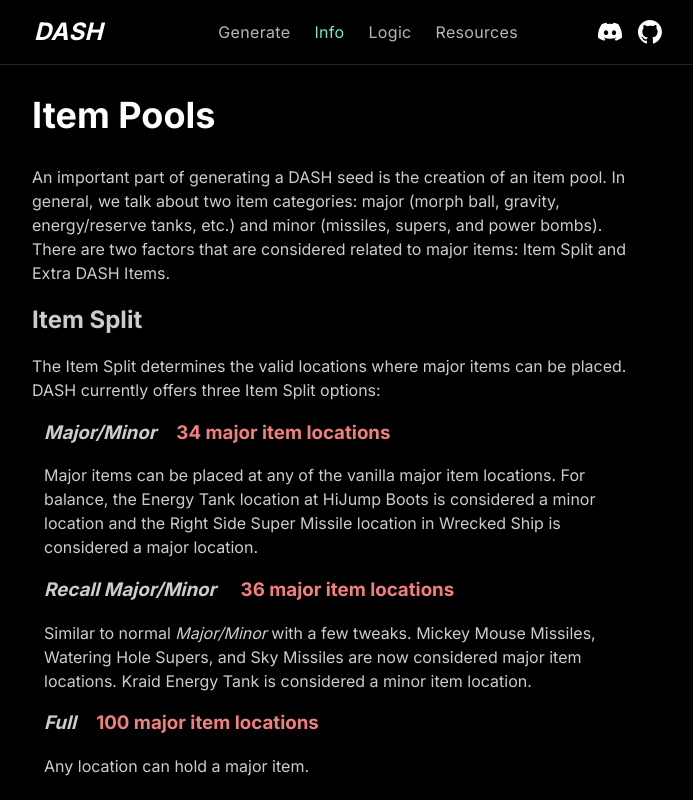
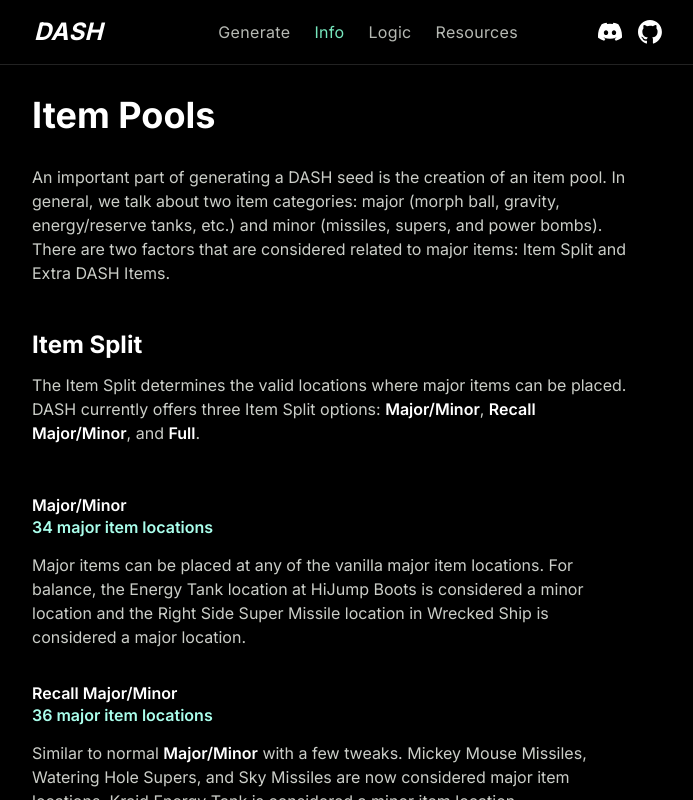
Before and after one commit to dashrando/dash-randomizer, a Next.js app in the folder apps/web/: page /info/item-pools in a window 1280 px wide. Shown: the whole page, without its empty margins (298-991 px from the left). Built offline with nearby package versions, Linux system fonts and the light colour scheme.

Commit message:
restyle some of the item-pool article for consistency

```diff
--- a/apps/web/app/info/info.module.css
+++ b/apps/web/app/info/info.module.css
@@ -65,6 +65,14 @@
 
 .article .title a:hover {
   text-decoration-color: #fff;
+}
+
+.article h3 {
+  font-size: 16px;
+  line-height: 24px;
+  color: #fff;
+  margin: 0;
+  font-weight: 600;
 }
 
 .article strong {
@@ -184,7 +192,7 @@
 }
 
 .indent {
-  margin-left: 12px;
+  margin-left: var(--spacer-2x);
 }
 
 .hilight {
@@ -192,6 +200,6 @@
 }
 
 .locationCount {
-  color: lightcoral;
-  margin-left: 20px;
+  color: #aaffec;
+  font-weight: 600;
 }
--- a/apps/web/app/info/item-pools/page.tsx
+++ b/apps/web/app/info/item-pools/page.tsx
@@ -25,48 +25,65 @@
             (missiles, supers, and power bombs). There are two factors that are
             considered related to major items: Item Split and Extra DASH Items.
           </p>
-
-          <h2>Item Split</h2>
+          <Spacer y={12} />
+          <h2 className={styles.title}>Item Split</h2>
 
           <p>
             The Item Split determines the valid locations where major items can
-            be placed. DASH currently offers three Item Split options:
+            be placed. DASH currently offers three Item Split options:{' '}
+            <strong>Major/Minor</strong>, <strong>Recall Major/Minor</strong>,
+            and <strong>Full</strong>.
           </p>
-          <p className={styles.indent}>
+          <Spacer y={12} />
+          <section>
+            <header>
               <h3>
-              <span className={styles.hilight}>Major/Minor</span>
-              <span className={styles.locationCount}>
+                Major/Minor
+              </h3>
+              <div className={styles.locationCount}>
                 34 major item locations
-              </span>
-            </h3>
+              </div>
+            </header>
             <p>
               Major items can be placed at any of the vanilla major item
               locations. For balance, the Energy Tank location at HiJump Boots
               is considered a minor location and the Right Side Super Missile
               location in Wrecked Ship is considered a major location.
             </p>
+          </section>
+          <Spacer y={8} />
+          <section>
+            <header>
               <h3>
-              <span className={styles.hilight}>Recall Major/Minor </span>
-              <span className={styles.locationCount}>
+                Recall Major/Minor
+              </h3>
+              <div className={styles.locationCount}>
                 36 major item locations
-              </span>
+              </div>
+            </header>
+            <p>
+              Similar to normal{' '}
+              <strong>Major/Minor</strong> with a few tweaks. Mickey Mouse
+              Missiles, Watering Hole Supers, and Sky Missiles are now
+              considered major item locations. Kraid Energy Tank is considered a
+              minor item location.
+            </p>
+          </section>
+          <Spacer y={8} />
+          <section>
+            <header>
+              <h3>
+                Full
               </h3>
+              <div className={styles.locationCount}>
+                100 major item locations
+              </div>
+            </header>
             <p>
-              Similar to normal{" "}
-              <span className={styles.hilight}>Major/Minor</span> with a few
-              tweaks. Mickey Mouse Missiles, Watering Hole Supers, and Sky
-              Missiles are now considered major item locations. Kraid Energy
-              Tank is considered a minor item location.
-            </p>
-            <h3>
-              <span className={styles.hilight}>Full</span>
-              <span className={styles.locationCount}>
-                100 major item locations
-              </span>
-            </h3>
               Any location can hold a major item.
             </p>
-
+          </section>
+          <Spacer y={12} />
           <h2>Extra DASH Items</h2>
 
           <p>
@@ -75,6 +92,7 @@
             Valve, and Charge Upgrades for certain Beam Modes.
           </p>
 
+          <Spacer y={12} />
           <h2>Building Item Pools</h2>
 
           <p>This is the process followed when building an item pool:</p>
@@ -101,7 +119,8 @@
             <li>
               <p>
                 Add energy tanks and reserve tanks based on the Item Split
-                <p className={styles.indent}>
+              </p>
+              <div className={styles.indent}>
                 <p>
                   <span className={styles.hilight}>Full</span> - Add 14 energy
                   tanks and 4 reserve tanks
@@ -124,8 +143,7 @@
                   reserve tanks and 14 energy tanks. In that case, Super
                   Missile packs are added as major items.
                 </p>
-                </p>
-              </p>
+              </div>
             </li>
             <li>
               <p>
```
Lines whose indentation alone changed are shown as unchanged.
